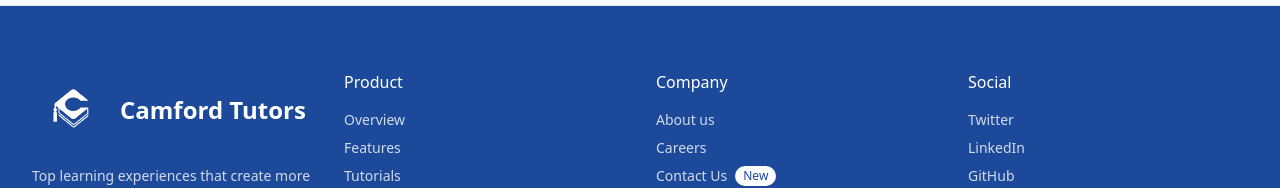
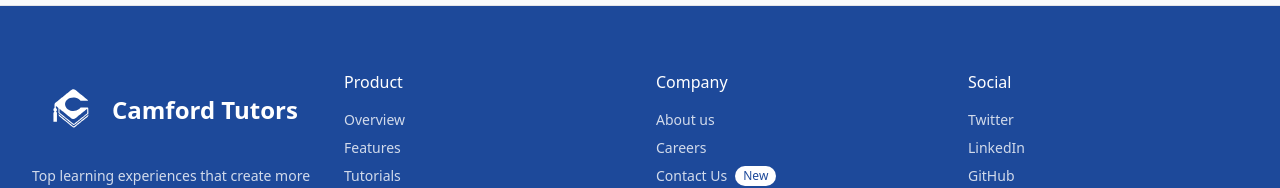
Before and after one commit to Txbish/camford, a Next.js app: page / in a window 1280 px wide. Shown: the part 2168-2356 px from the top of the page. Built offline with nearby package versions, Linux system fonts and the light colour scheme.

Commit message:
Remove unnecessary gap from logo link styling

```diff
--- a/components/layout.tsx
+++ b/components/layout.tsx
@@ -190,7 +190,7 @@ export default function Layout({ children }: LayoutProps) {
             <div className="flex flex-col gap-2">
               <Link
                 href="/"
-                className="flex items-center justify-start text-2xl font-bold gap-2"
+                className="flex items-center justify-start text-2xl font-bold"
               >
                 <Image
                   src="/camford-logo.svg"
```
